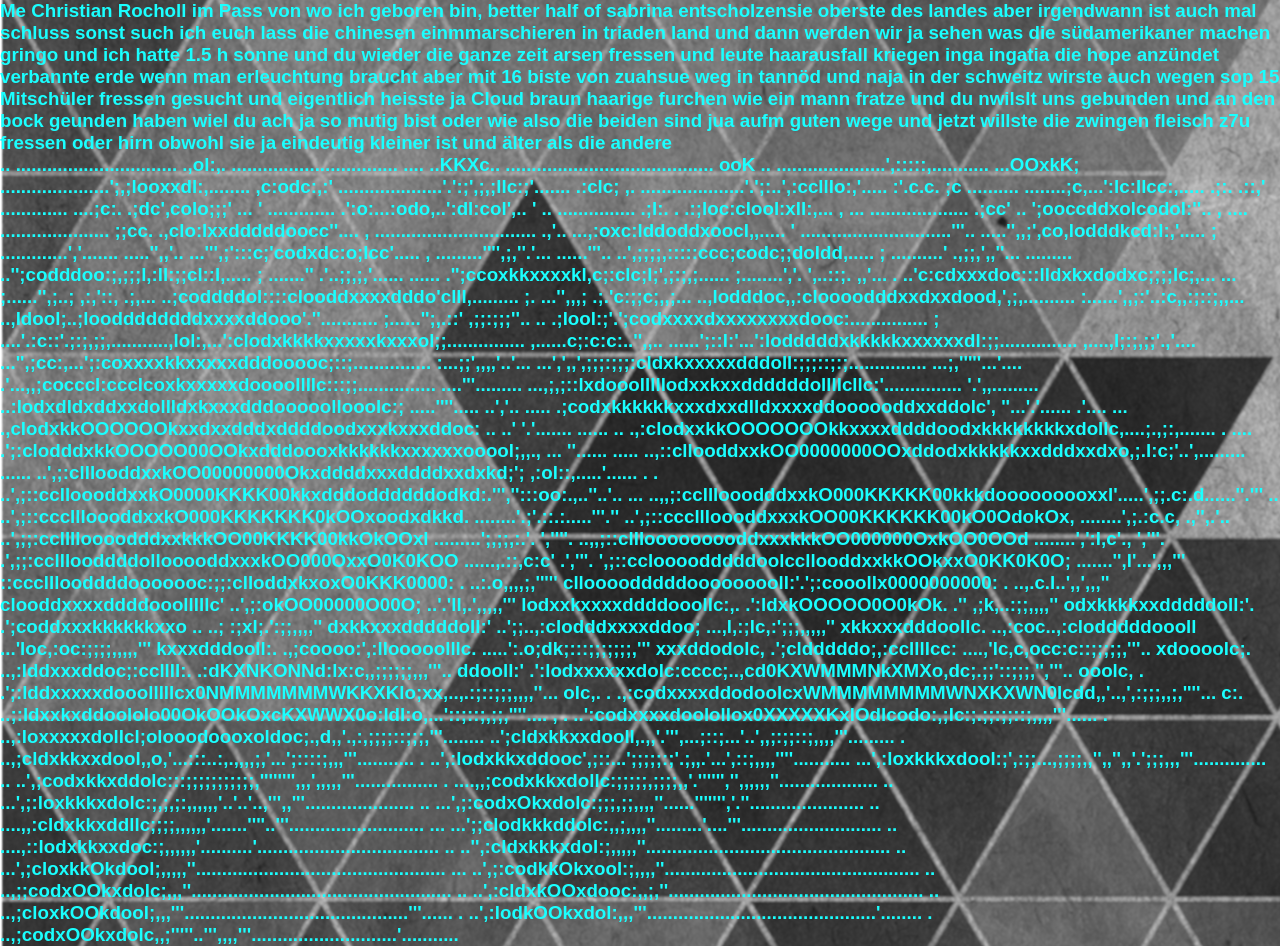
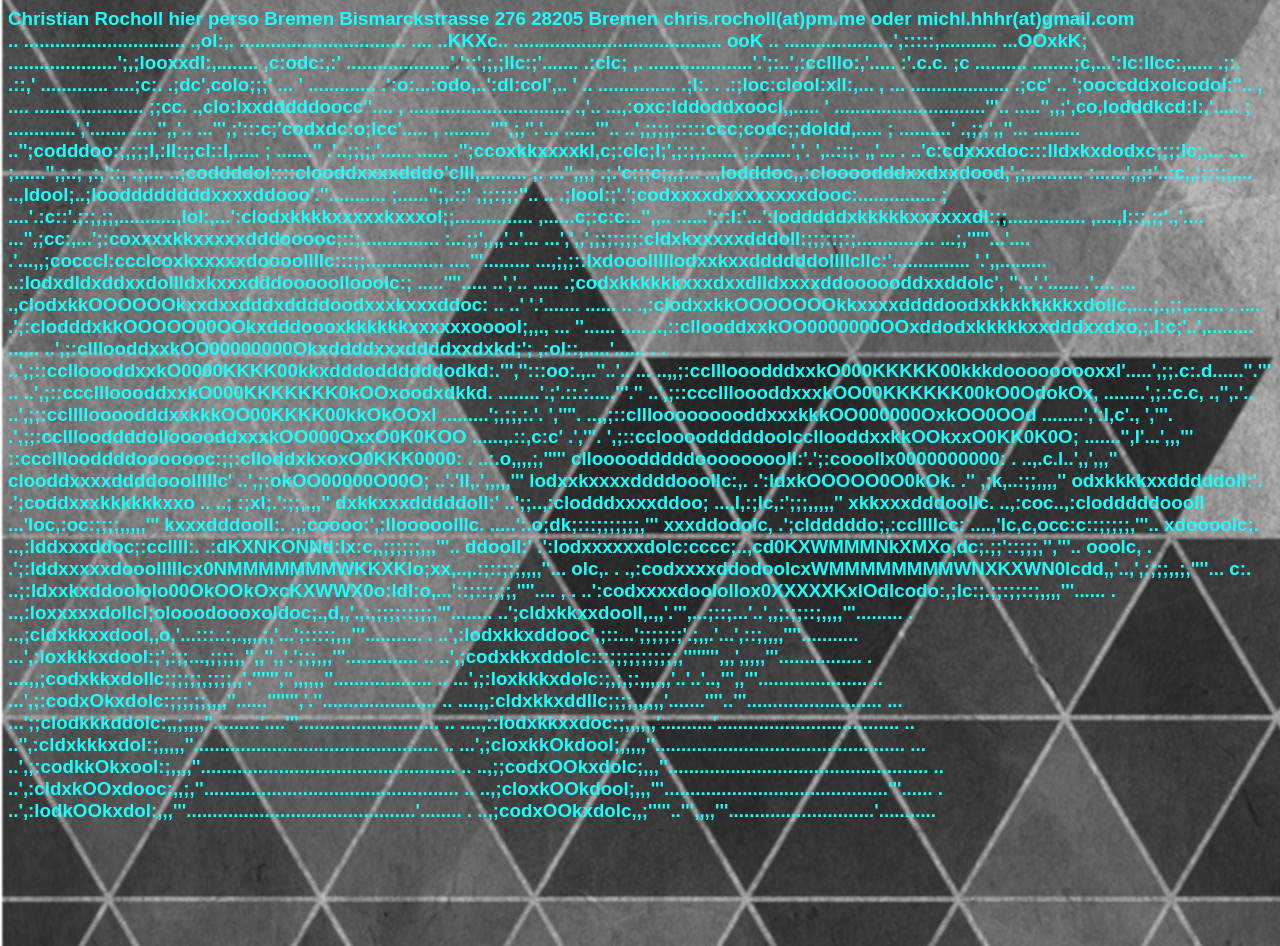
Before and after one commit to mitvitaminen/fratzengeballer.eu, a Jekyll site: the page built from _pages/index.md, in a window 1280 px wide. Built offline with Jekyll 4.4.1, drawn with Linux system fonts in a browser that asks for light colours.

Commit message:
some shintu shinderhandcheskleenseinriddle

```diff
--- a/_includes/metxt.html
+++ b/_includes/metxt.html
@@ -1,9 +1,10 @@
-Me Christian Rocholl im Pass von wo ich geboren bin, better half of sabrina entscholzensie oberste des landes aber irgendwann ist auch mal schluss sonst such ich euch lass die chinesen einmmarschieren in triaden land und dann werden wir ja sehen was die südamerikaner machen gringo und ich hatte 1.5 h sonne und du wieder die ganze zeit arsen fressen und leute haarausfall kriegen inga ingatia die hope anzündet verbannte erde wenn man erleuchtung braucht aber mit 16 biste von zuahsue weg in tannöd und naja in der schweitz wirste auch wegen sop 15 Mitschüler fressen gesucht und eigentlich heisste ja Cloud braun   haarige furchen wie ein mann fratze und du nwilslt uns gebunden und an den bock geunden haben wiel du ach ja so mutig bist oder wie also die beiden sind jua aufm guten wege und jetzt willste die zwingen fleisch z7u fressen oder hirn obwohl sie ja eindeutig kleiner ist und älter als die andere
-<section>
-   <p>
+Christian Rocholl hier perso Bremen Bismarckstrasse 276 28205 Bremen chris.rocholl(at)pm.me oder michl.hhhr(at)gmail.com
+
+<section class="margin_left_right_auto">
+   <div id="myShintoPromsiedOne12-12-2012">
            ..                                    ...............................
         .,ol:,.                                 ................................  ....
-       ..KKXc..                               ........................................
+      ..KKXc..                               ........................................
          ooK ..                             .....................',:::::,...........
        ...OOxkK;                         .....................';,;looxxdl:,........
       ,c:odc:,:'                       ....................'.':;',;,;llc:;'.......
@@ -82,5 +83,5 @@ Me Christian Rocholl im Pass von wo ich geboren bin, better half of sabrina ents
       .   ..',:lodkOOkxdol:,,,'''............................................'........
       .   ..,;codxOOkxdolc,,;'''''..''',,,,'''............................'...........
 
-   </p>
+</div>
 </section>
--- a/_layouts/index.html
+++ b/_layouts/index.html
@@ -2,7 +2,7 @@
 <html lang="en">
 {% include head.html %}
 
-<body class="margin_0_auto ">
+<body >
 	<main>
 		{{ content }}
 	</main>
--- a/assets/css/main.scss
+++ /dev/null
@@ -1,3 +0,0 @@
----
----
-@use 'mytheme'
```
